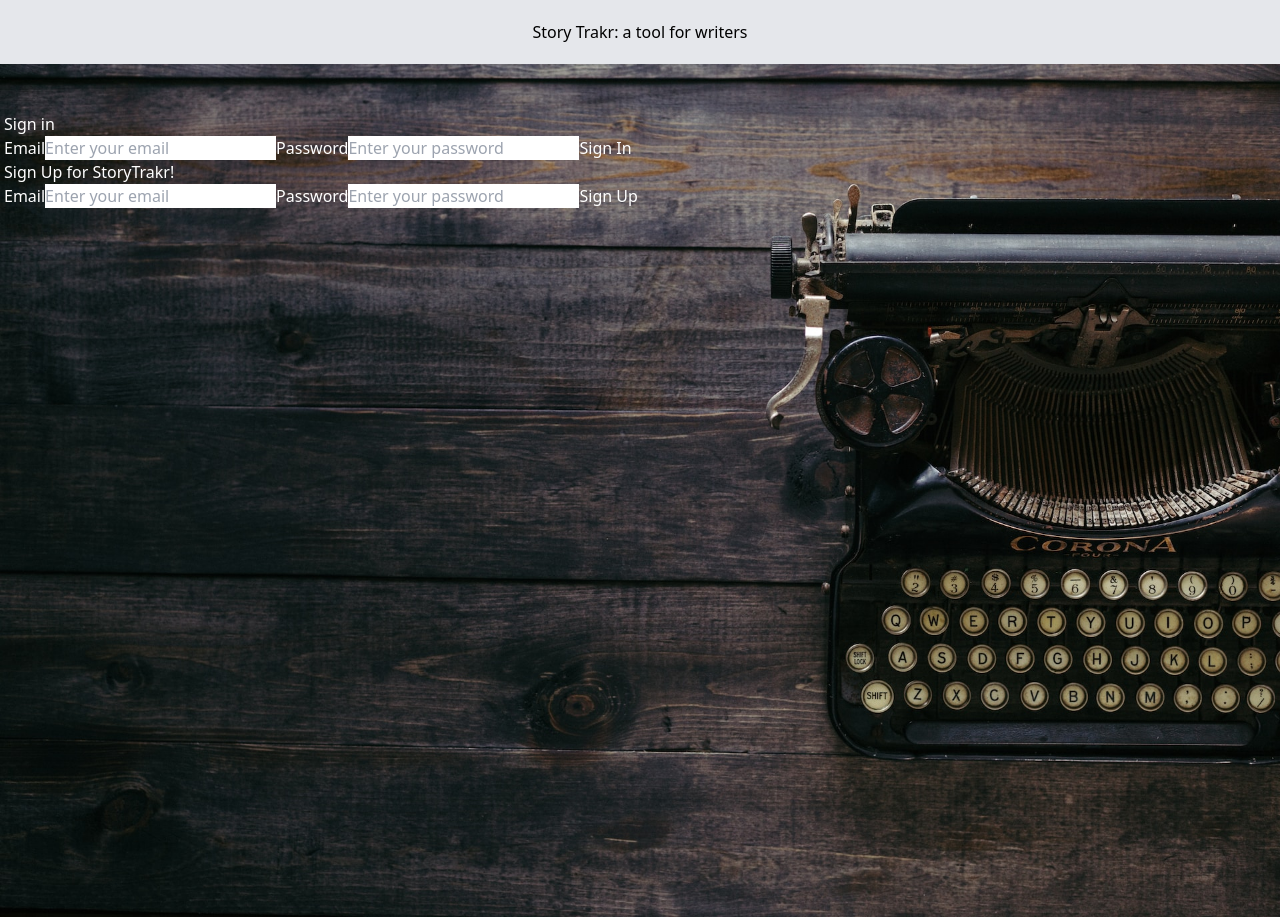
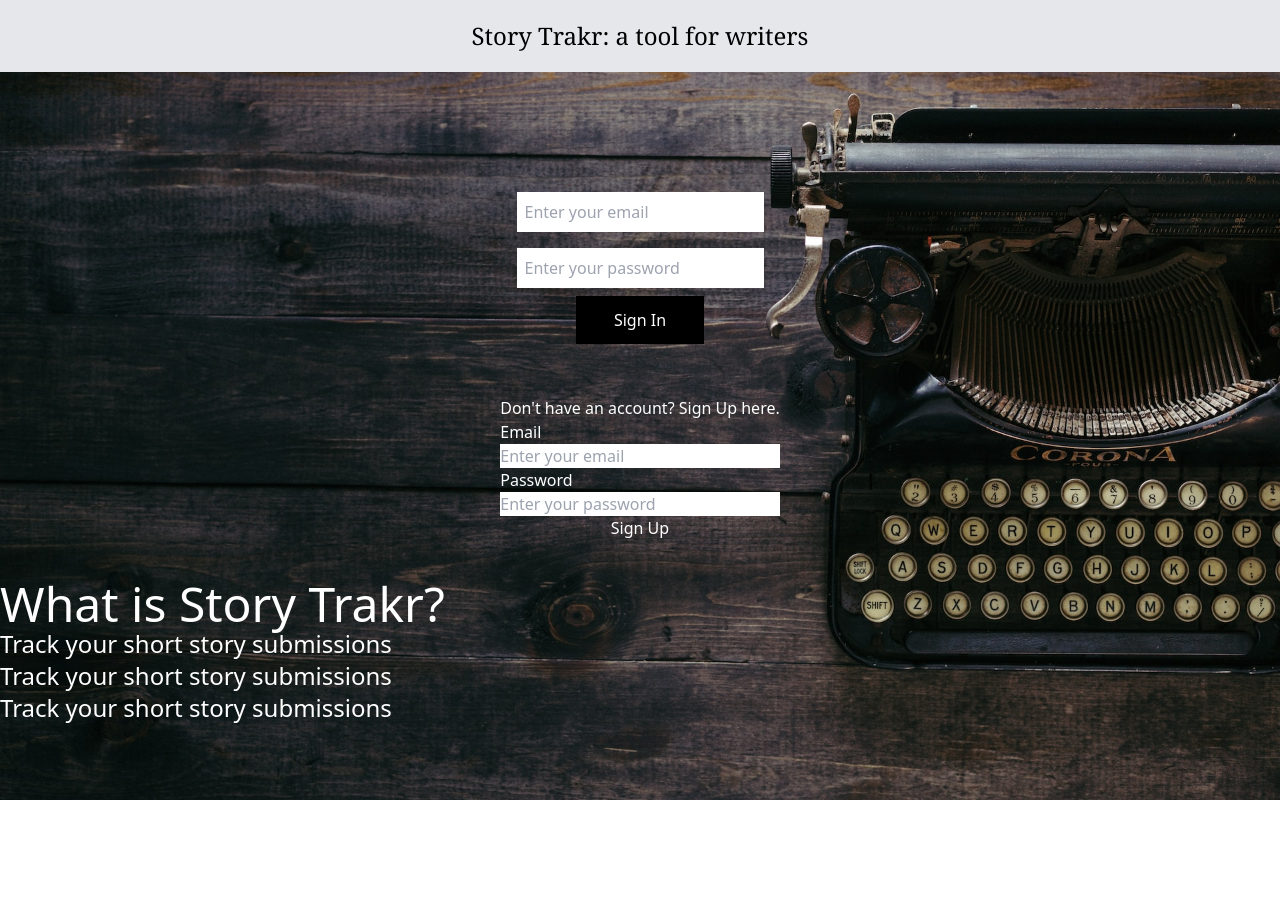
Before and after one commit to jsharpe27/story_tracker_v1, a React (Vite) app: page / in a window 1280 px wide. After the commit the page ends 800 px from the top, so only its background shows below. Built offline with nearby package versions, Linux system fonts and the light colour scheme; no server answers.

Commit message:
working on CSS and animations

```diff
--- a/package.json
+++ b/package.json
@@ -11,6 +11,7 @@
   },
   "dependencies": {
     "firebase": "^10.3.1",
+    "framer-motion": "^10.16.4",
     "nanoid": "^5.0.1",
     "prop-types": "^15.8.1",
     "react": "^18.2.0",
--- a/src/App.jsx
+++ b/src/App.jsx
@@ -8,6 +8,8 @@ import Card from './components/Card'
 import { AuthProvider } from './context/AuthContext'
 import { onAuthStateChanged } from 'firebase/auth'
 import { auth } from './firebase'
+import { motion } from 'framer-motion'
+import Info from './components/Info'
 
 function App() {
  const [start, setStart] = useState(false)
@@ -28,13 +30,43 @@ function App() {
     <AuthProvider>
         { !start &&
             <>
-            <Header />
-                  <img className='w-fit absolute  ' src='./src/assets/typewriter.jpg' alt='type-writer' />
-                  <div className='relative top-12 left-1 text-white clip'>
-                    <SignIn />
-                    <SignUp />
-                  </div>
-            </>
+            <div className='relative min-h-screen'>
+              <div
+                className='absolute inset-0'
+                style={{
+                  backgroundImage: "url('./src/assets/typewriter.jpg')",
+                  backgroundSize: 'cover',
+                  backgroundRepeat: 'no-repeat',
+                  backgroundPosition: 'center',
+                }}
+              >
+                <div className='mb-20 '
+                >
+                  <Header />
+                </div>
+                <motion.div className='flex flex-col justify-center'
+                 initial={{ opacity: 0, scale:0 }}
+                 animate={{ opacity: 1, scale:1 }}
+                 transition={{
+                     type: "tween",
+                     duration: 0.4,
+                 }}
+                >
+                    <div className='flex flex-col items-center text-center'>
+                      <SignIn />
+                    </div>
+                </motion.div>
+                <motion.div className='flex justify-center '>
+                  <SignUp />
+                </motion.div>
+
+                 <Info />
+
+              </div>
+
+            </div>
+
+          </>
         }
 
         { start &&
--- a/src/components/Header.jsx
+++ b/src/components/Header.jsx
@@ -3,7 +3,7 @@ import React from 'react'
 export default function Header() {
   return (
     <div className='bg-gray-200  flex items-center justify-center p-5'>
-      <h1 className=' font-medium'>Story Trakr: a tool for writers</h1>
+      <h1 className=' font-medium text-2xl font-serif'>Story Trakr: a tool for writers</h1>
     </div>
   )
 }
--- /dev/null
+++ b/src/components/Info.jsx
@@ -0,0 +1,39 @@
+import React from 'react'
+import { motion } from 'framer-motion'
+
+const fadeInAnimationVariants = {
+    initial: {
+        opacity: 0,
+        y: 500,
+        x: 0,
+    },
+    animate: (index) => ({
+        opacity: 1,
+        y: 0,
+        transition: {
+            delay: 0.05 * index,
+        }
+    })
+}
+
+export default function Info() {
+  return (
+    <div>
+    <motion.div className='text-5xl text-white mt-10'
+                 initial={{ y: 500, x: 0, opacity: 0}}
+                 animate={{ y: 0, x: 0, opacity: 1}}
+                 transition={{duration: 1}}
+                >
+                  <h1>What is Story Trakr?</h1>
+
+    </motion.div>
+    <motion.ul className='text-white text-2xl'
+                  variants={fadeInAnimationVariants}
+                  >
+                    <li>Track your short story submissions</li>
+                    <li>Track your short story submissions</li>
+                    <li>Track your short story submissions</li>
+    </motion.ul>
+    </div>
+  )
+}
--- a/src/components/auth/SignIn.jsx
+++ b/src/components/auth/SignIn.jsx
@@ -21,24 +21,31 @@ const SignIn = () => {
     }
 
   return (
-    <div className=''>
-        <form onSubmit={signIn}>
-            <h3>Sign in </h3>
-            <label htmlFor='email'>Email</label>
-                <input type='email' id={nanoid()}
+    <div className=' text-white p-8'>
+        <form className='flex flex-col items-center' onSubmit={signIn}>
+            <label htmlFor='email'></label>
+                <input className='text-black m-2 p-2'
+                type='email' id={nanoid()}
                 placeholder='Enter your email'
+                required
                 value={email}
                 onChange={(e) => setEmail(e.target.value)}
                 />
 
-            <label htmlFor='password'>Password</label>
-                <input type='password' id={nanoid()}
+            <label htmlFor='password'></label>
+                <input className='text-black m-2 p-2'
+                type='password' id={nanoid()}
                 placeholder='Enter your password'
+                required
                 value={password}
                 onChange={(e) => setPassword(e.target.value)}
                 />
-
-            <button type='submit'>Sign In</button>
+            <button className='group flex items-center justify-center
+                    h-[3rem] w-[8rem] bg-black
+                    text-white gap-2 outline-none transition-all
+                    focus:scale-110 hover:scale-110 hover:bg-gray-950
+                    active:scale-105
+                    disabled:scale-100 disabled:bg-opacity-65' type='submit'>Sign In</button>
         </form>
     </div>
   )
--- a/src/components/auth/SignUp.jsx
+++ b/src/components/auth/SignUp.jsx
@@ -20,23 +20,23 @@ const SignUp = () => {
     }
 
   return (
-    <div className='sign-in-container'>
-        <form onSubmit={signUp}>
-            <h3>Sign Up for StoryTrakr!</h3>
+    <div className=' text-white text-md'>
+        <form className='flex flex-col mt-5' onSubmit={signUp}>
+            <h3>Don't have an account? Sign Up here.</h3>
             <label htmlFor='email'>Email</label>
-                <input type='email' id={nanoid()}
+                <input className='text-black'
+                type='email' id={nanoid()}
                 placeholder='Enter your email'
                 value={email}
                 onChange={(e) => setEmail(e.target.value)}
                 />
-
             <label htmlFor='password'>Password</label>
-                <input type='password' id={nanoid()}
+                <input className='text-black'
+                type='password' id={nanoid()}
                 placeholder='Enter your password'
                 value={password}
                 onChange={(e) => setPassword(e.target.value)}
                 />
-
             <button type='submit'>Sign Up</button>
         </form>
     </div>
```
Also changed, not shown: src/index.css (line endings or trailing spaces), 2 other files (tests, documents, lock files or other folders).
